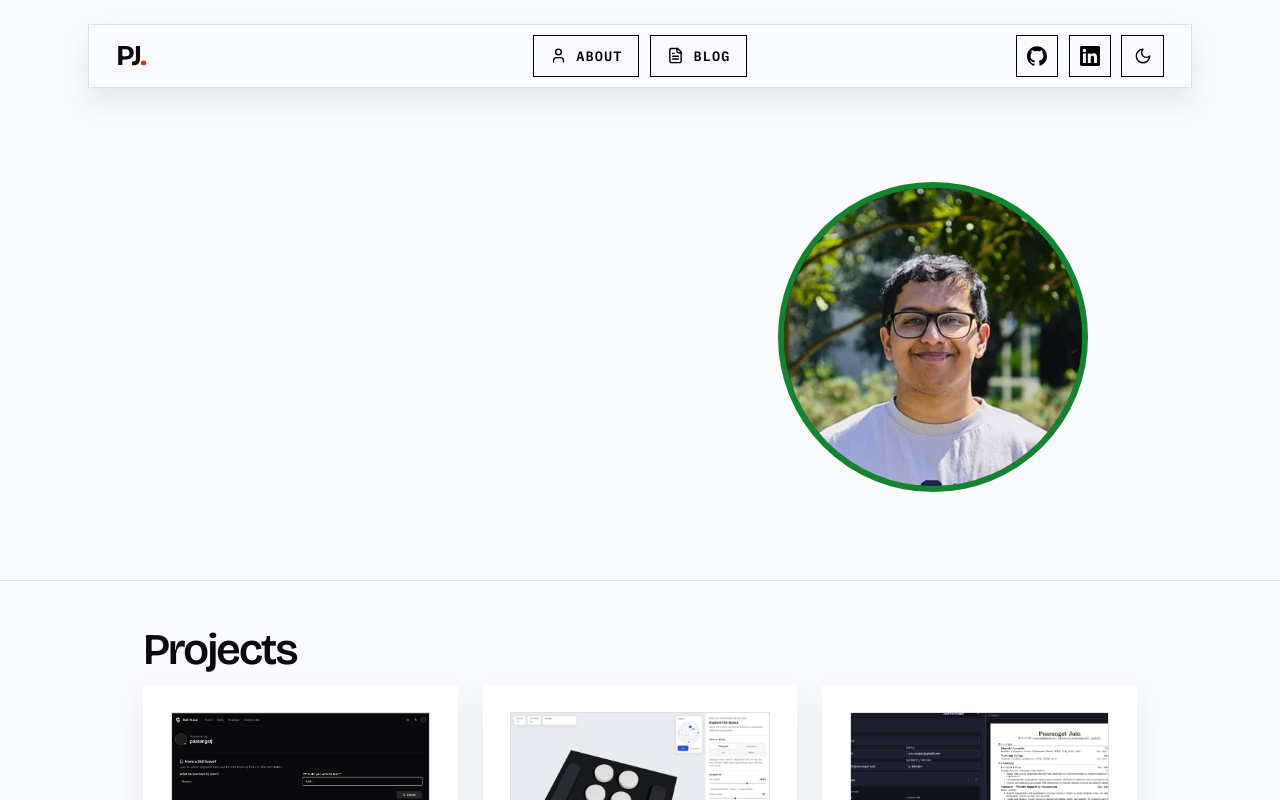
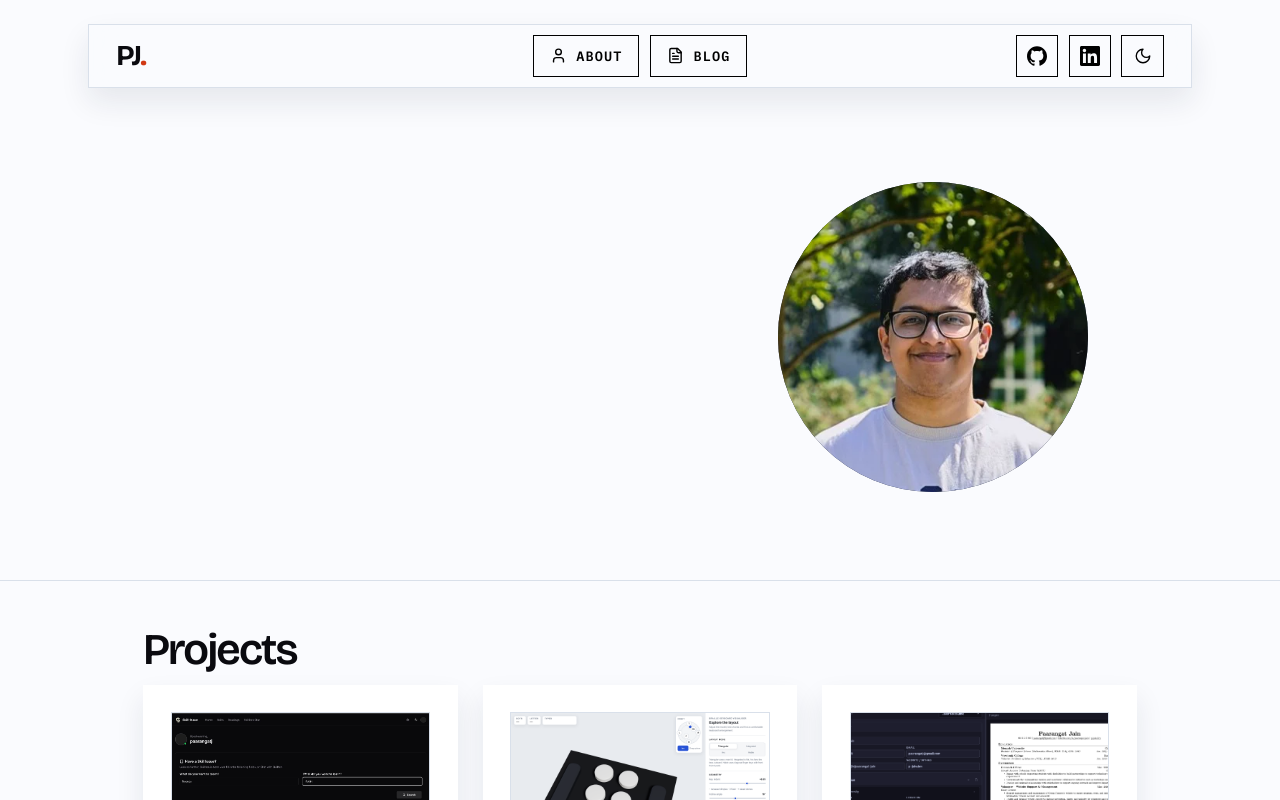
Before and after one commit to pjrus/p-jain-dev, a SvelteKit app: page / in a window 1280 px wide. Shown: the top 800 px of the page. Built offline with nearby package versions, Linux system fonts and the light colour scheme.

Commit message:
style: remove green border from hero portrait image

```diff
--- a/src/styles/hero.css
+++ b/src/styles/hero.css
@@ -96,7 +96,7 @@
   font-weight: 600;
 }
 
-/* Portrait sits in normal flow and uses the primary colour as a crisp ring. */
+/* Portrait sits in normal flow. */
 .hero-visual {
   display: flex;
   min-width: 0;
@@ -108,7 +108,6 @@
   width: min(100%, 21.5rem);
   aspect-ratio: 1;
   overflow: hidden;
-  border: clamp(0.3rem, 0.6vw, 0.45rem) solid var(--primary);
   border-radius: 50%;
   background: var(--frame);
 }
```
